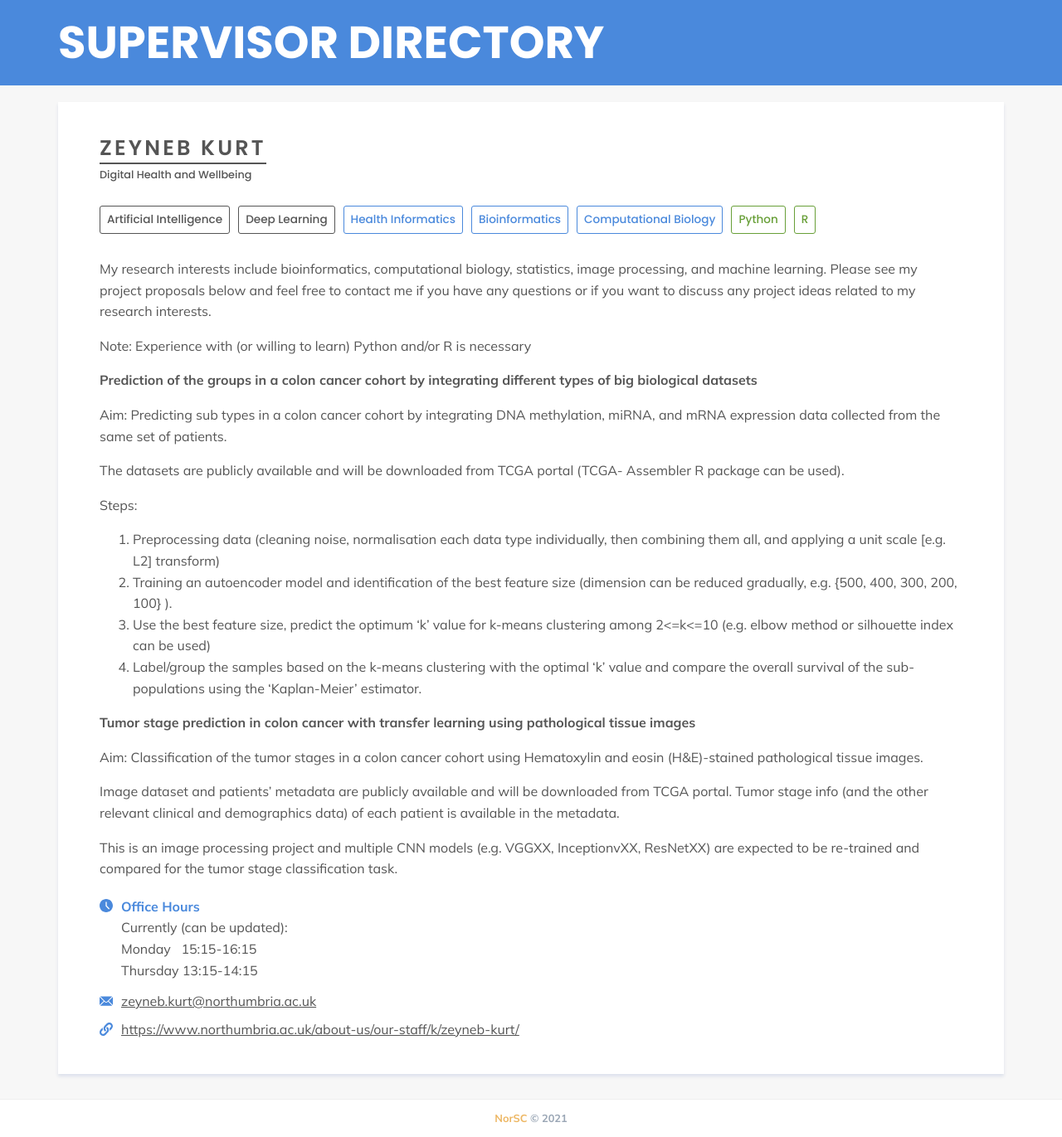
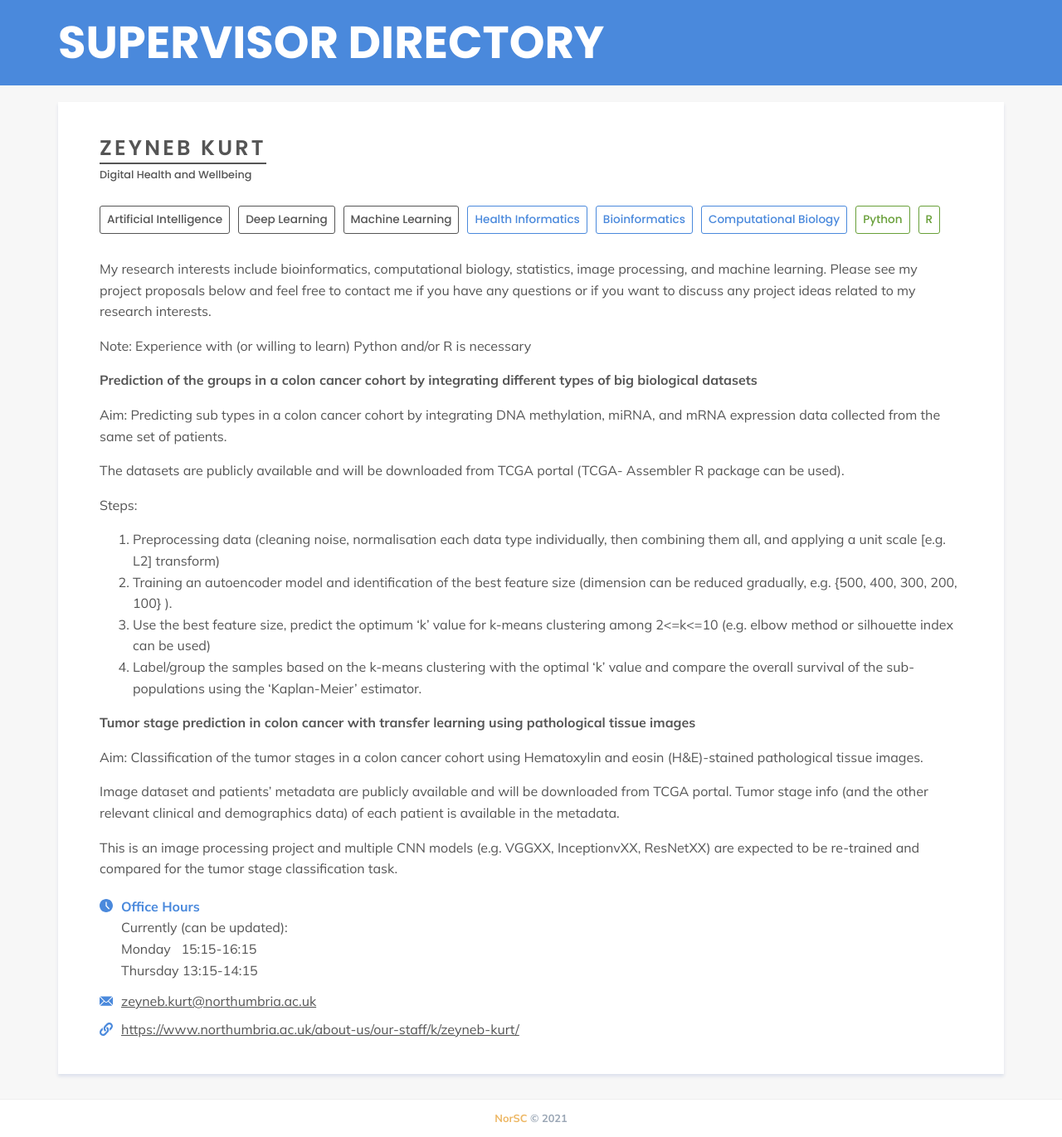
Before and after one commit to NorSC/supervisor-search, a Jekyll site: the page built from _supervisors/zeyneb-kurt.md, in a window 1280 px wide. Shown: the whole page at 83% size. Built offline with Jekyll 4.4.1, drawn with Linux system fonts in a browser that asks for light colours; a script that is not in the unit is left out.

Commit message:
Update Supervisors “zeyneb-kurt”

```diff
--- a/_supervisors/zeyneb-kurt.md
+++ b/_supervisors/zeyneb-kurt.md
@@ -12,6 +12,7 @@ research_group: Digital Health and Wellbeing
 research_themes:
   - Artificial Intelligence
   - Deep Learning
+  - Machine Learning
 additional_keywords:
   - Health Informatics
   - Bioinformatics
```
